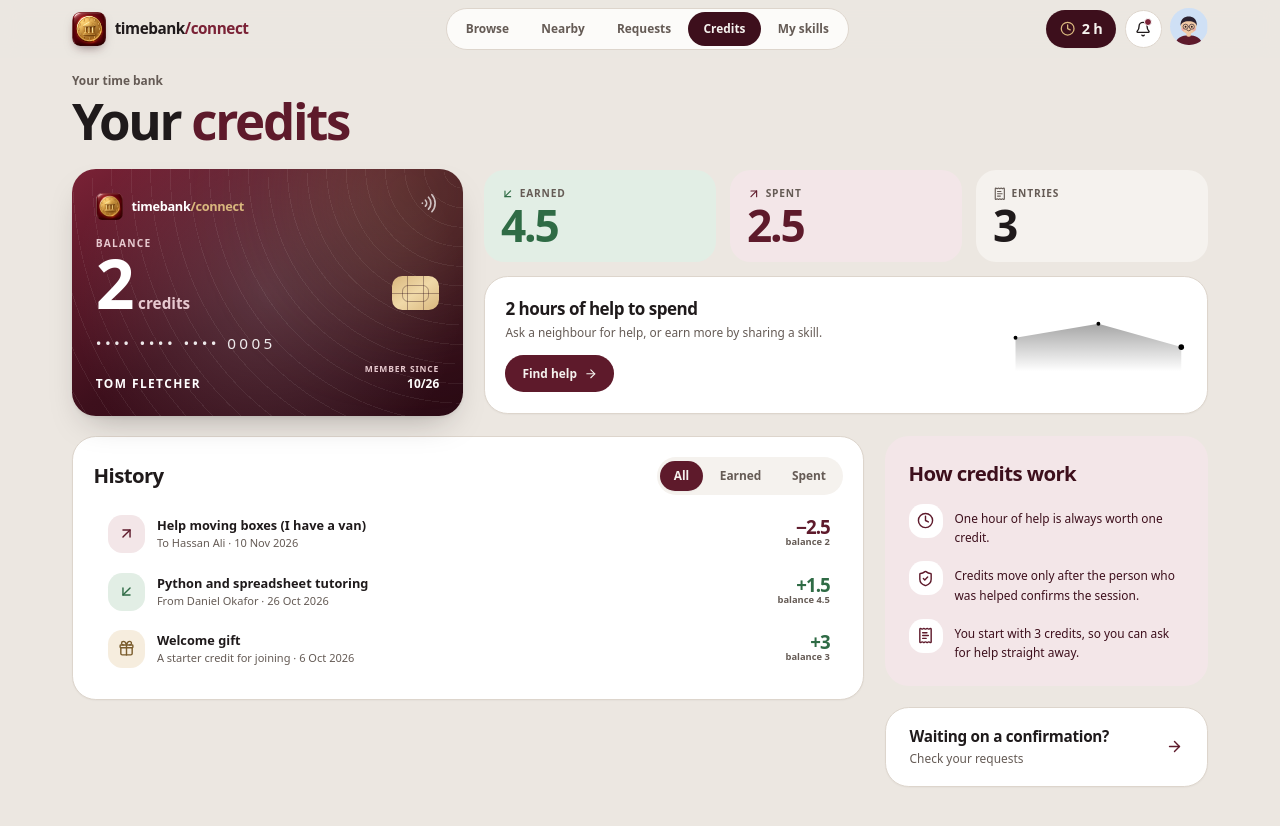
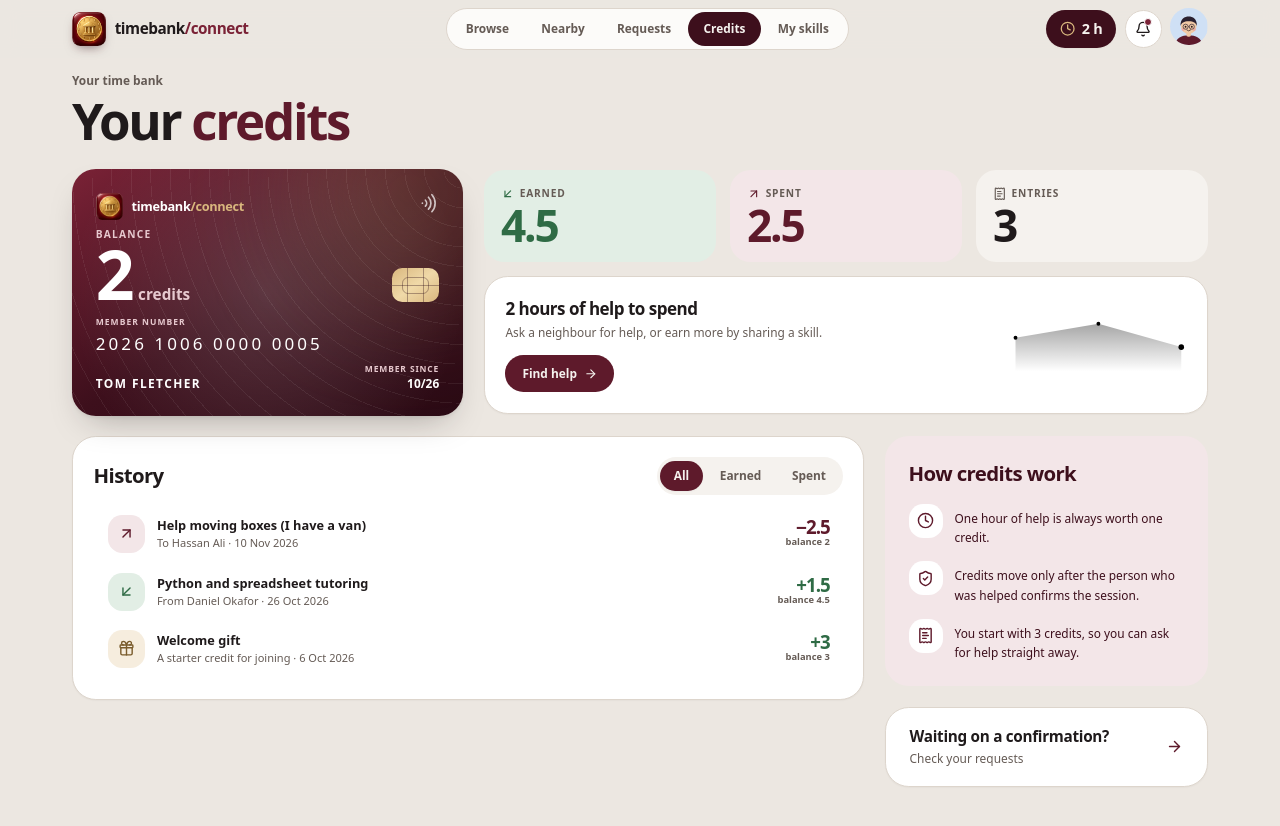
Before and after one commit to kaxlon33/TimeBank_Connect, a React (Vite) app in the folder apps/web/: page /credits in a window 1280 px wide. Shown: the top 826 px of the page. Built offline with nearby package versions, Linux system fonts and the light colour scheme.

Commit message:
style(web): show a full, labelled member number on the credit card (#12)

```diff
--- a/apps/web/src/features/credits/BankCard.tsx
+++ b/apps/web/src/features/credits/BankCard.tsx
@@ -29,7 +29,15 @@ export function BankCard({ name, memberId, since, balance }: Props) {
     '--sheen-y': `${50 + tilt.y * 40}%`,
   } as CSSProperties
 
-  const number = String(memberId).padStart(4, '0')
+  // 16 digits in four groups: year joined, month and day joined, then the member id.
+  const joined = new Date(since)
+  const id = String(memberId).padStart(8, '0')
+  const number = [
+    String(joined.getFullYear()),
+    String(joined.getMonth() + 1).padStart(2, '0') + String(joined.getDate()).padStart(2, '0'),
+    id.slice(0, 4),
+    id.slice(4),
+  ].join(' ')
   const month = new Date(since).toLocaleDateString('en-GB', { month: '2-digit', year: '2-digit' })
 
   return (
@@ -84,7 +92,10 @@ export function BankCard({ name, memberId, since, balance }: Props) {
         </div>
 
         <div>
-          <p className="font-heading text-sm tracking-[0.2em] sm:text-lg sm:tracking-[0.22em] text-white/90 tabular-nums">•••• •••• •••• {number}</p>
+          <p className="text-[10px] font-semibold tracking-[0.12em] text-wine-on-muted uppercase">Member number</p>
+          <p className="font-heading mt-1 text-[17px] tracking-[0.14em] text-white tabular-nums sm:text-xl sm:tracking-[0.18em]">
+            {number}
+          </p>
           <div className="mt-2.5 flex items-end justify-between gap-3">
             <p className="truncate text-sm font-bold tracking-[0.12em] uppercase">{name}</p>
             <p className="shrink-0 text-right text-[10px] leading-tight font-semibold tracking-[0.1em] text-wine-on-muted uppercase">
```
